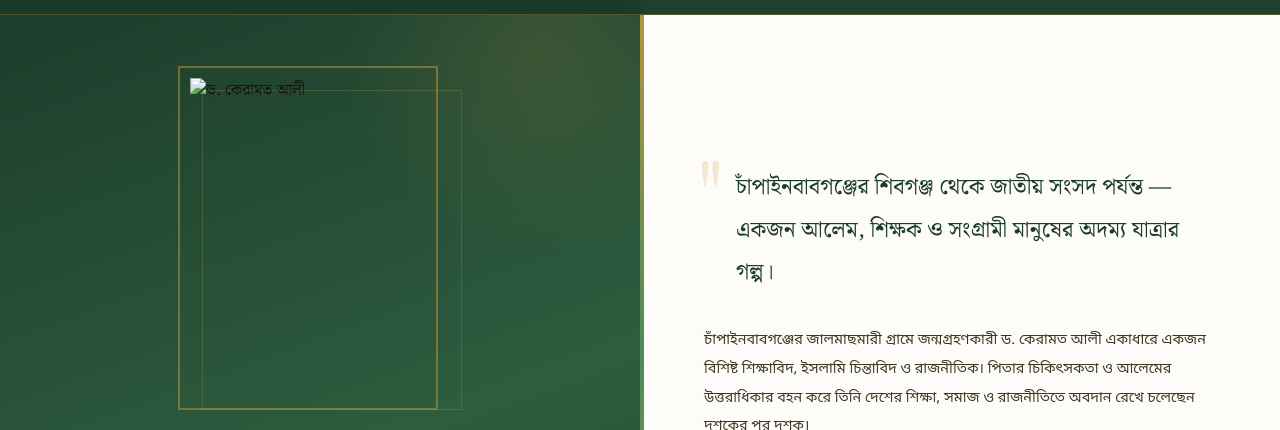
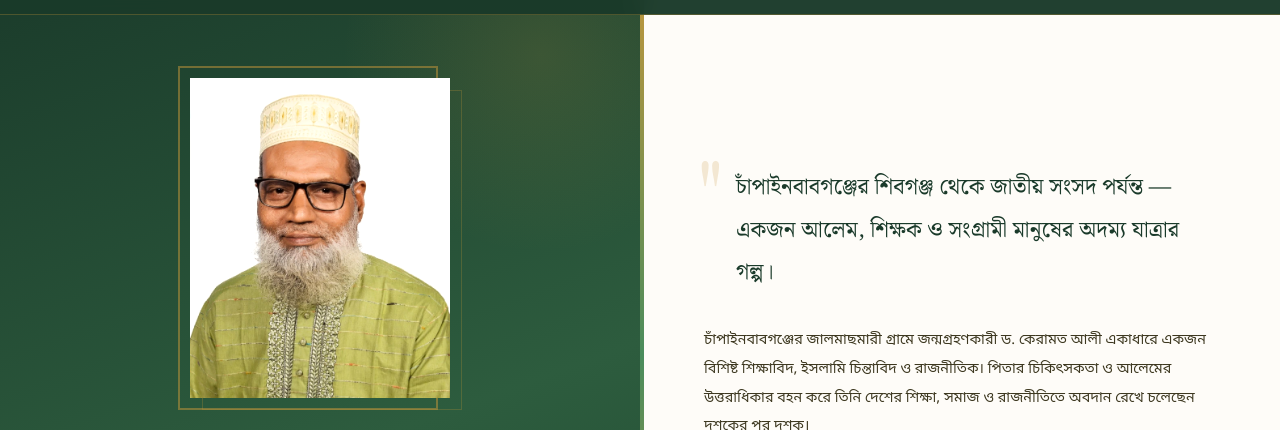
Before and after one commit to kajalvai0/MP-keramot-Ali, a plain HTML site: page index.html in a window 1280 px wide. Shown: the part 45-475 px from the top of the page. Drawn offline with nearby package versions, Linux system fonts and the light colour scheme.

Commit message:
Update index.html

```diff
--- a/index.html
+++ b/index.html
@@ -869,7 +869,7 @@
 <section class="hero">
   <div class="hero-left">
     <div class="photo-frame">
-      <img src="/mnt/user-data/uploads/1000093807.jpg" alt="ড. কেরামত আলী">
+      <img src="FB_IMG_1775420134149.jpg" alt="ড. কেরামত আলী">
     </div>
     <h1 class="hero-name">ড. কেরামত আলী</h1>
     <div class="ornament"></div>
```
